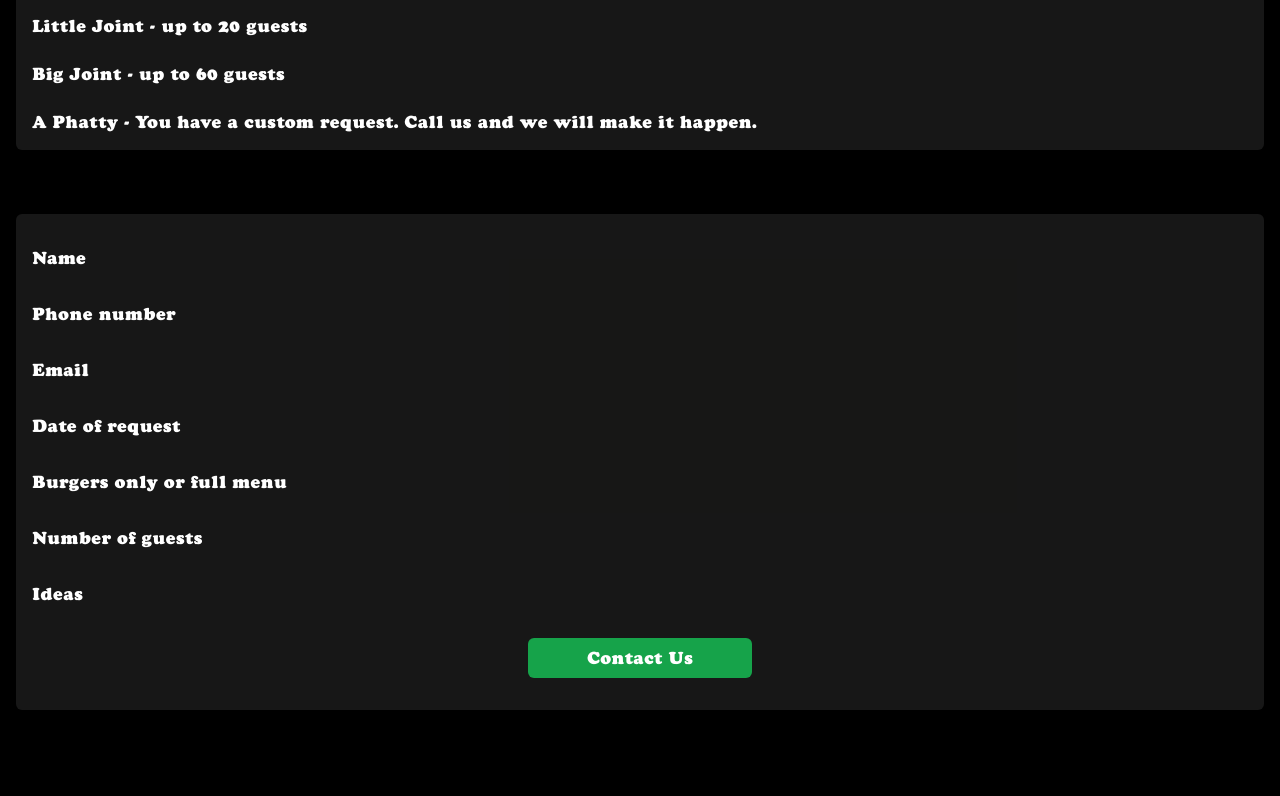
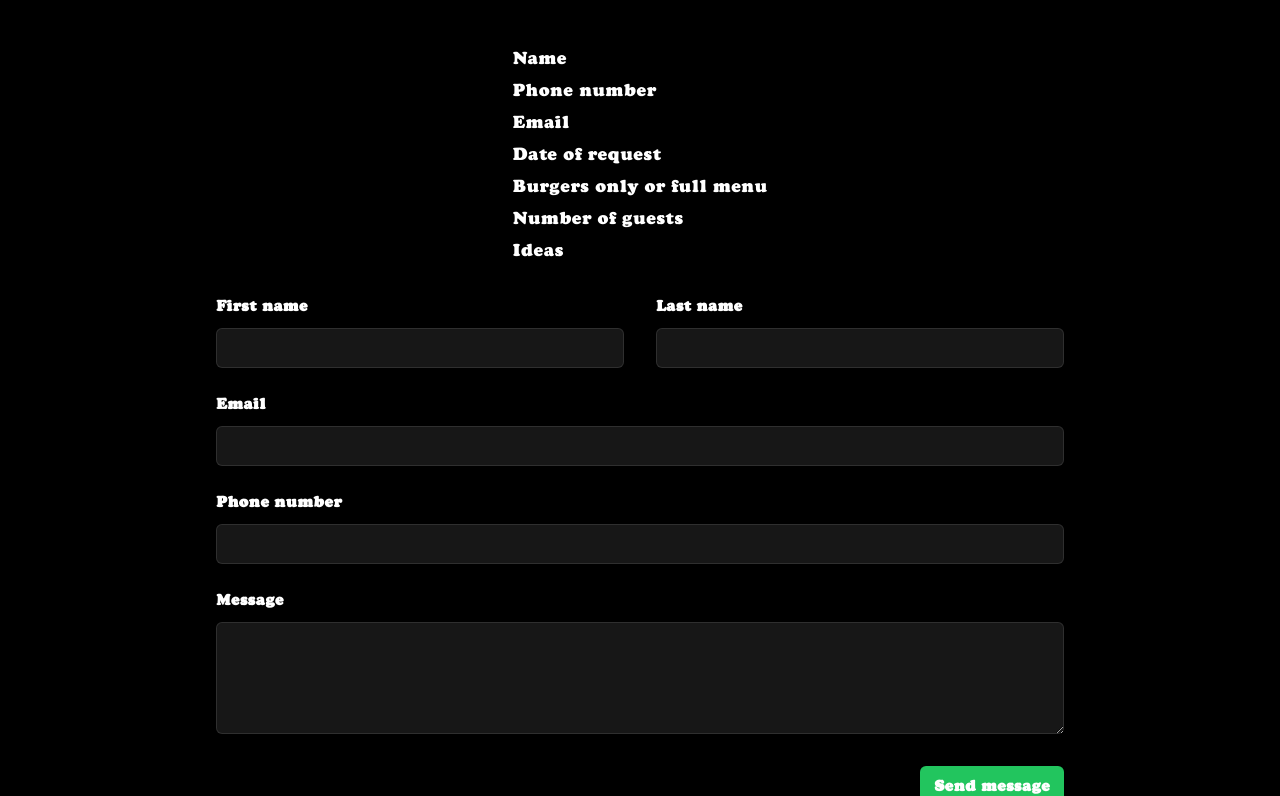
Before and after one commit to DariusGarcia/doobie-burgers, a Next.js app: page /catering in a window 1280 px wide. Shown: the part 250-1046 px from the top of the page. Built offline with nearby package versions, Linux system fonts and the light colour scheme.

Commit message:
changed catering

```diff
--- a/pages/catering.jsx
+++ b/pages/catering.jsx
@@ -4,21 +4,12 @@ import React from 'react'
 
 const Catering = () => {
   return (
-    <div className='flex flex-col w-full justify-center items-center mt-12 '>
-      <div className='flex flex-col w-full md:max-w-7xl px-4 justify-center'>
+    <div className='flex flex-col w-full md:justify-center md:items-center py-24 md:py-36'>
+      <div className='flex flex-col w-full md:max-w-7xl px-4 md:justify-center'>
         <h1 className='text-center text-4xl mb-4'>Catering</h1>
-        <section className='flex flex-col gap-8 mt-4 bg-[#e1dfdb] bg-opacity-10 p-4 rounded-md mb-12'>
-          <h2 className='text-2xl'>Catering Packages</h2>
-          <div className='flex flex-col gap-6'>
-            <p>Little Joint - up to 20 guests</p>
-            <p>Big Joint - up to 60 guests</p>
-            <p>
-              A Phatty - You have a custom request. Call us and we will make it
-              happen.
-            </p>
-          </div>
-        </section>
-        <section className='flex flex-col gap-8 mt-4 bg-[#e1dfdb] bg-opacity-10 p-4 rounded-md py-8'>
+
+        <section className='flex flex-col w-full md:items-center gap-8 mt-4 md:p-4 rounded-md py-8'>
+          <div className='flex flex-col gap-2 px-2 md:px-0'>
             <p>Name</p>
             <p>Phone number</p>
             <p>Email</p>
@@ -26,13 +17,106 @@ const Catering = () => {
             <p>Burgers only or full menu</p>
             <p>Number of guests</p>
             <p>Ideas</p>
-          <div className='flex justify-center'>
-            <button className='w-full md:w-56 bg-green-600 rounded-md p-2 hover:bg-green-500 transition ease-out'>
-              <Link href='mailTo:pablo@doobieburgers.com'>Contact Us</Link>
+          </div>
+
+          <form
+            action='#'
+            method='POST'
+            className='md:px-6 flex flex-col w-full md:max-w-4xl px-2'>
+            <div className=''>
+              <div className='grid grid-cols-1 gap-x-8 gap-y-6 sm:grid-cols-2'>
+                <div>
+                  <label
+                    htmlFor='first-name'
+                    className='block text-sm font-semibold leading-6 text-white'>
+                    First name
+                  </label>
+                  <div className='mt-2.5'>
+                    <input
+                      type='text'
+                      name='first-name'
+                      id='first-name'
+                      autoComplete='given-name'
+                      className='block w-full rounded-md border-0 bg-[#e1dfdb] bg-opacity-10 px-3.5 py-2 text-white shadow-sm ring-1 ring-inset ring-white/10 focus:ring-2 focus:ring-inset focus:ring-green-500 sm:text-sm sm:leading-6'
+                    />
+                  </div>
+                </div>
+                <div>
+                  <label
+                    htmlFor='last-name'
+                    className='block text-sm font-semibold leading-6 text-white'>
+                    Last name
+                  </label>
+                  <div className='mt-2.5'>
+                    <input
+                      type='text'
+                      name='last-name'
+                      id='last-name'
+                      autoComplete='family-name'
+                      className='block w-full rounded-md border-0 bg-[#e1dfdb] bg-opacity-10 px-3.5 py-2 text-white shadow-sm ring-1 ring-inset ring-white/10 focus:ring-2 focus:ring-inset focus:ring-green-500 sm:text-sm sm:leading-6'
+                    />
+                  </div>
+                </div>
+                <div className='sm:col-span-2'>
+                  <label
+                    htmlFor='email'
+                    className='block text-sm font-semibold leading-6 text-white'>
+                    Email
+                  </label>
+                  <div className='mt-2.5'>
+                    <input
+                      type='email'
+                      name='email'
+                      id='email'
+                      autoComplete='email'
+                      className='block w-full rounded-md border-0 bg-[#e1dfdb] bg-opacity-10 px-3.5 py-2 text-white shadow-sm ring-1 ring-inset ring-white/10 focus:ring-2 focus:ring-inset focus:ring-green-500 sm:text-sm sm:leading-6'
+                    />
+                  </div>
+                </div>
+                <div className='sm:col-span-2'>
+                  <label
+                    htmlFor='phone-number'
+                    className='block text-sm font-semibold leading-6 text-white'>
+                    Phone number
+                  </label>
+                  <div className='mt-2.5'>
+                    <input
+                      type='tel'
+                      name='phone-number'
+                      id='phone-number'
+                      autoComplete='tel'
+                      className='block w-full rounded-md border-0 bg-[#e1dfdb] bg-opacity-10 px-3.5 py-2 text-white shadow-sm ring-1 ring-inset ring-white/10 focus:ring-2 focus:ring-inset focus:ring-green-500 sm:text-sm sm:leading-6'
+                    />
+                  </div>
+                </div>
+                <div className='sm:col-span-2'>
+                  <label
+                    htmlFor='message'
+                    className='block text-sm font-semibold leading-6 text-white'>
+                    Message
+                  </label>
+                  <div className='mt-2.5'>
+                    <textarea
+                      name='message'
+                      id='message'
+                      rows={4}
+                      className='block w-full rounded-md border-0 bg-[#e1dfdb] bg-opacity-10 px-3.5 py-2 text-white shadow-sm ring-1 ring-inset ring-white/10 focus:ring-2 focus:ring-inset focus:ring-green-500 sm:text-sm sm:leading-6'
+                      defaultValue={''}
+                    />
+                  </div>
+                </div>
+              </div>
+              <div className='mt-8 flex justify-end'>
+                <button
+                  type='submit'
+                  className='rounded-md bg-green-500 px-3.5 py-2.5 text-center text-sm font-semibold text-white shadow-sm hover:bg-green-400 focus-visible:outline focus-visible:outline-2 focus-visible:outline-offset-2 focus-visible:outline-green-500'>
+                  Send message
                 </button>
               </div>
+            </div>
+          </form>
         </section>
-        <section className='flex flex-col md:flex-row gap-8 items-center md:justify-around w-full mt-24'>
+        <section className='flex flex-col md:flex-row gap-8 md:gap-0 items-center md:justify-around md:px-12 w-full mt-24'>
           <Image
             src='/burger.png'
             width={200}
```
Lines whose indentation alone changed are shown as unchanged.
